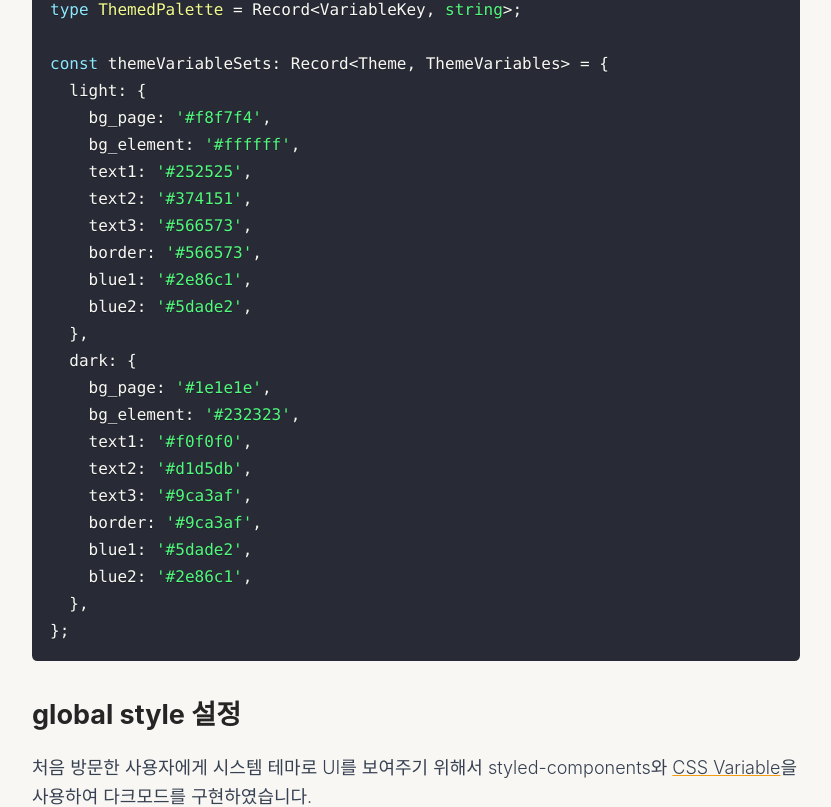
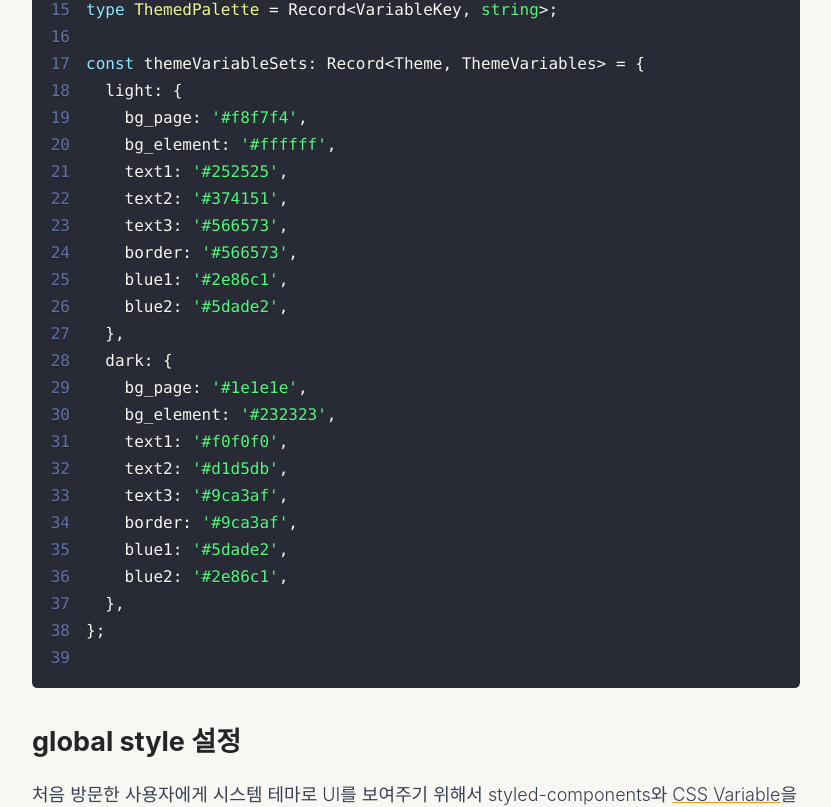
Before and after one commit to YUDONGHYUK/doyu-blog, a Next.js app: page /posts/dark-mode in a window 1280 px wide. Shown: the part 875-1682 px from the top of the page, without its empty margins (224-1055 px from the left). Built offline with nearby package versions, Linux system fonts and the light colour scheme.

Commit message:
Add line highlighting functionality

```diff
--- a/components/posts/post-detail/PostContent.tsx
+++ b/components/posts/post-detail/PostContent.tsx
@@ -4,6 +4,7 @@ import ReactMarkdown from 'react-markdown';
 import rehypeRaw from 'rehype-raw';
 import { generateSlug } from '../../../lib/generateSlug';
 import { scrollToHeading } from '../../../lib/scrollToHeading';
+import rangeParser from 'parse-numeric-range';
 
 import PostHeader from './PostHeader';
 import { Post } from '../../../types';
@@ -61,15 +62,30 @@ const PostContent = ({ post, setHeadingList }: PostContentProps) => {
       const match = /language-(\w+)/.exec(className || '');
       const hasMeta = node?.data?.meta;
 
+      const applyHighlights: object = (lineNumber: number) => {
+        if (hasMeta) {
+          const highlightNum = node.data.meta?.replace(/\s/g, '');
+          const highlightNumArr = rangeParser(highlightNum);
+          const data: string | null = highlightNumArr.includes(lineNumber)
+            ? 'highlight'
+            : null;
+
+          return { data };
+        } else {
+          return {};
+        }
+      };
+
       return match ? (
         <SyntaxHighlighter
           style={syntaxTheme}
           language={match[1]}
           PreTag="div"
           className="codeStyle"
-          showLineNumbers={false}
+          showLineNumbers={true}
           wrapLines={hasMeta ? true : false}
           useInlineStyles={true}
+          lineProps={applyHighlights}
           {...props}
         />
       ) : (
@@ -145,6 +161,13 @@ const Article = styled.article`
     pre code {
       font-size: 1rem;
       font-weight: 500;
+
+      span[data='highlight'] {
+        display: block;
+        margin: 0 -1.125rem;
+        padding: 0 1.125rem;
+        background-color: ${({ theme }) => theme.code_highlight};
+      }
     }
 
     h2 {
--- a/styles/theme.ts
+++ b/styles/theme.ts
@@ -15,6 +15,7 @@ type ThemeVariables = {
   bg_page: string;
   bg_element: string;
   text_strong: string;
+  code_highlight: string;
   text1: string;
   text2: string;
   text3: string;
@@ -49,7 +50,7 @@ const themeVariableSets: Record<Theme, ThemeVariables> = {
     bg_page: '#f8f7f4',
     bg_element: '#f0f0f0',
     text_strong: '#6d60b7',
-
+    code_highlight: '#37394e;',
     text1: '#252525',
     text2: '#374151',
     text3: '#566573',
@@ -63,7 +64,7 @@ const themeVariableSets: Record<Theme, ThemeVariables> = {
     bg_page: '#1e1e1e',
     bg_element: '#272727',
     text_strong: '#8080c0',
-
+    code_highlight: '#37394e;',
     text1: '#f0f0f0',
     text2: '#d1d5db',
     text3: '#9ca3af',
```
